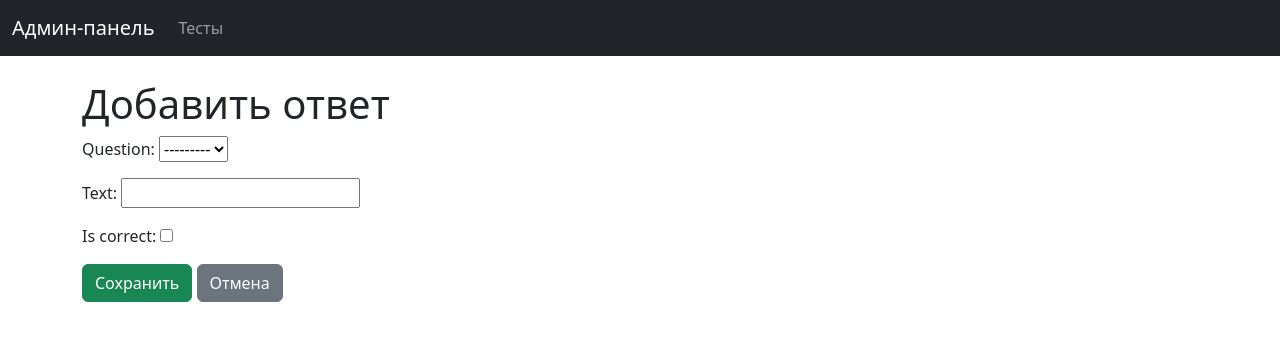
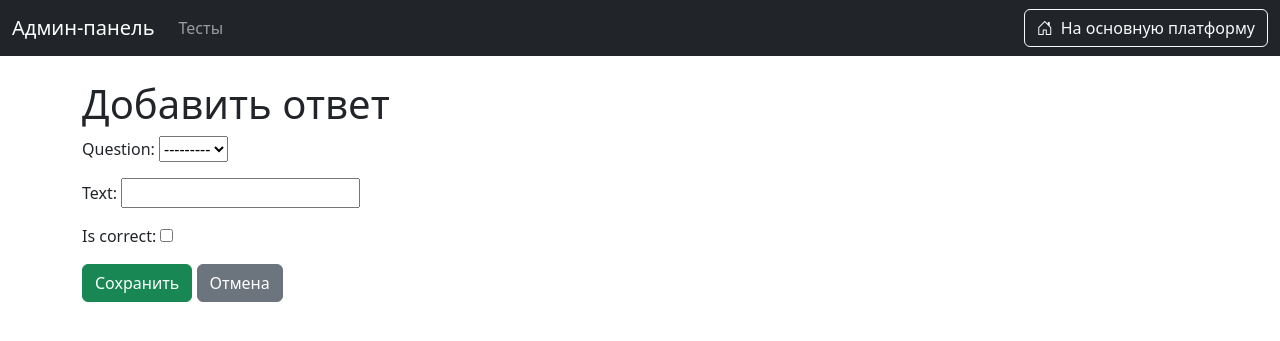
Before and after one commit to 2202zhan/nurtest, a Django app: page /custom-admin/questions/1/answers/add/ in a window 1280 px wide. Shown: the top 341 px of the page. Run offline with Django 5.2, Linux system fonts and the light colour scheme; the visitor is signed in with stand-in values (Sample User, id 1); data that the repository does not hold is empty.

Commit message:
кнопка перехода на основную платформу

```diff
--- a/nurtest/nurtest/templates/base.html
+++ b/nurtest/nurtest/templates/base.html
@@ -13,14 +13,29 @@
 <body>
 <nav class="navbar navbar-expand-lg navbar-dark bg-dark">
     <div class="container-fluid">
+        <!-- Логотип и ссылка на главную страницу админ-панели -->
         <a class="navbar-brand" href="{% url 'test-list' %}">Админ-панель</a>
+
+        <!-- Кнопка для мобильных устройств -->
         <button class="navbar-toggler" type="button" data-bs-toggle="collapse" data-bs-target="#navbarNav">
             <span class="navbar-toggler-icon"></span>
         </button>
+
+        <!-- Основное меню -->
         <div class="collapse navbar-collapse" id="navbarNav">
-                <ul class="navbar-nav">
+            <ul class="navbar-nav me-auto">
+                <!-- Ссылка на список тестов -->
                 <li class="nav-item">
                     <a class="nav-link" href="{% url 'test-list' %}">Тесты</a>
+                </li>
+            </ul>
+
+            <!-- Кнопка перехода на основную платформу -->
+            <ul class="navbar-nav ms-auto">
+                <li class="nav-item">
+                    <a class="btn btn-outline-light" href="http://127.0.0.1:8000/accounts/">
+                        <i class="bi bi-house-door me-2"></i>На основную платформу
+                    </a>
                 </li>
             </ul>
         </div>
```
Lines whose indentation alone changed are shown as unchanged.
